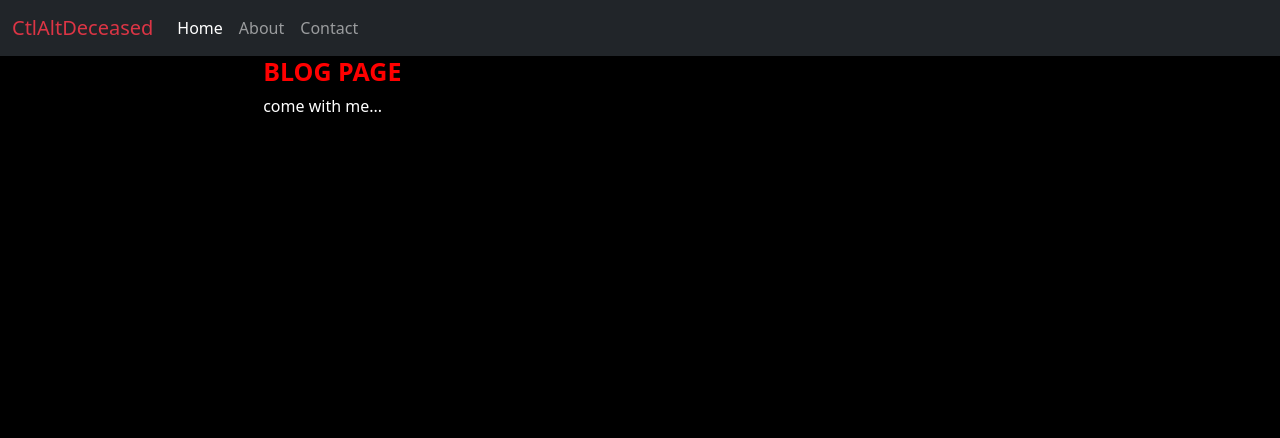
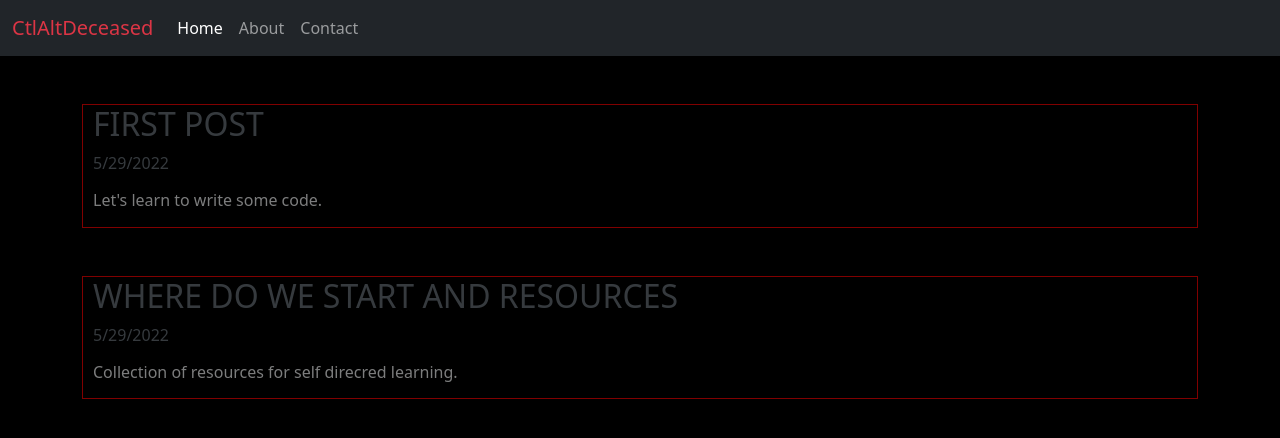
Before and after one commit to PrairieWaltz/-CtlAltDeceased-, a web app: file views/blog.html in a window 1280 px wide. Shown: the top 438 px of the page. Run offline with its HTML, style and script files only (its server is not run), Linux system fonts and the light colour scheme; some libraries are stand-ins or nearby versions.

Commit message:
Page Add

```diff
--- a/styles.css
+++ b/styles.css
@@ -30,3 +30,14 @@
   text-transform: uppercase;
   font-weight: bold;
 }
+
+.post-title {
+  border: 1px solid red;
+  opacity: 50%;
+  padding-left: 10px;
+
+}
+
+.post-title h2 {
+  text-transform: uppercase;
+}
--- a/views/blog.html
+++ b/views/blog.html
@@ -33,7 +33,9 @@
         <div class="collapse navbar-collapse" id="navbarNav">
           <ul class="navbar-nav">
             <li class="nav-item">
-              <a class="nav-link active" aria-current="page" href="/index.html">Home</a>
+              <a class="nav-link active" aria-current="page" href="/index.html"
+                >Home</a
+              >
             </li>
             <li class="nav-item">
               <a class="nav-link" href="about.html">About</a>
@@ -46,15 +48,43 @@
       </div>
     </nav>
 
-    <div class="container-fluid">
-      <div class="banner-card">
-        <div class="banner-text">
-          <h3>Blog Page</h3>
-          <a href="views/blog.html">come with me...</a>
+    <!-- BLOG TEMPLATE START-->
+
+    <div class="container mt-5">
+      <div class="post-title text-muted">
+        <h2>First Post</h2>
+        <div>
+          <script>
+          date = new Date().toLocaleDateString();
+          document.write(date);
+          </script>
+          </div>
+        <div id="post-body">
+          <h6 class="text-light mt-3 mb-3">Let's learn to write some code.</h6>
         </div>
       </div>
     </div>
 
+    <!-- BLOG TEMPLATE END-->
+
+    <div class="container mt-5">
+      <div class="post-title text-muted">
+        <h2>Where do we start and resources</h2>
+        <div>
+          <script>
+          date = new Date().toLocaleDateString();
+          document.write(date);
+          </script>
+          </div>
+        <div id="post-body">
+          <h6 class="text-light mt-3 mb-3">
+            Collection of resources for self direcred learning.
+          </h6>
+        </div>
+      </div>
+    </div>
+
+          <!-- JAVASCRIPT ADD ON -->
 
     <script
       src="https://cdn.jsdelivr.net/npm/@popperjs/core@2.10.2/dist/umd/popper.min.js"
```
Also changed, not shown: app.js (added). Lines whose indentation alone changed are shown as unchanged.
